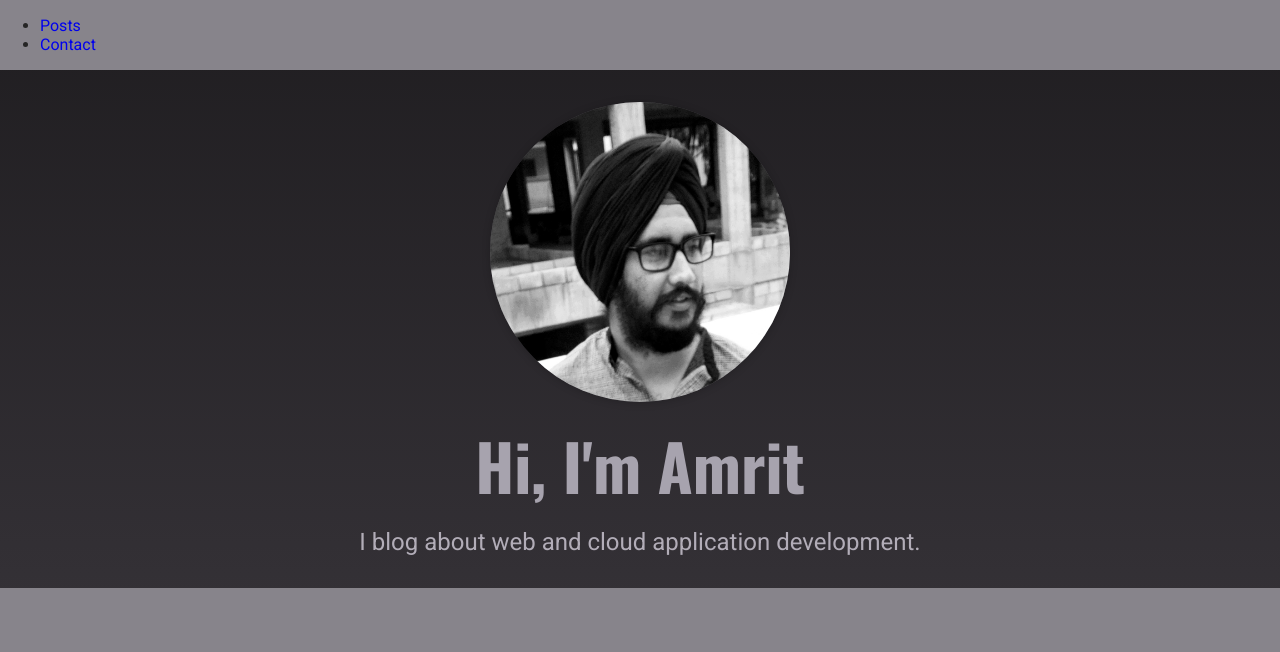
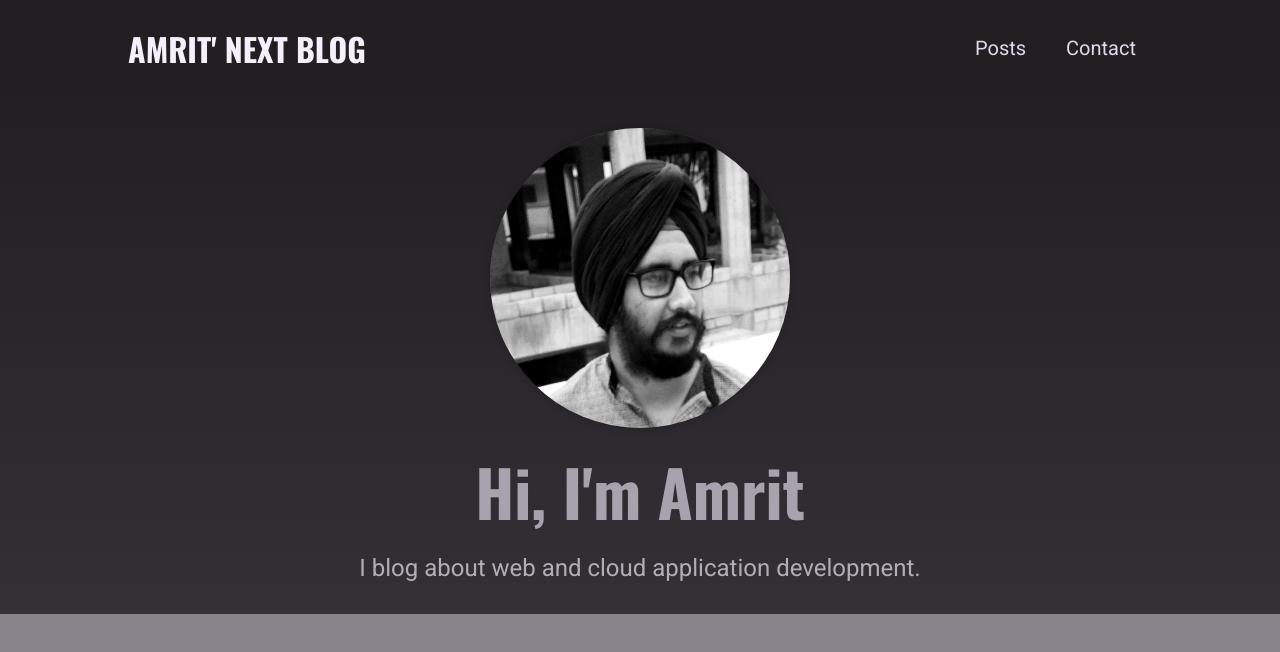
Before and after one commit to amrit-sbagga/nextjs-blog-app, a Next.js app: page / in a window 1280 px wide. Shown: the top 652 px of the page. Built offline with nearby package versions, Linux system fonts and the light colour scheme.

Commit message:
Added styling for logo & main nav

```diff
--- a/components/layout/logo.js
+++ b/components/layout/logo.js
@@ -1,5 +1,6 @@
-import React from 'react';
+import React from "react";
+import classes from "./logo.module.css";
 
 export default function Logo() {
-  return <div></div>;
+  return <div className={classes.logo}>Amrit' Next Blog</div>;
 }
--- /dev/null
+++ b/components/layout/logo.module.css
@@ -0,0 +1,13 @@
+.logo {
+  text-transform: uppercase;
+  font-size: var(--size-5);
+  font-weight: bold;
+  font-family: "Oswald", sans-serif;
+  color: var(--color-grey-50);
+}
+
+@media (min-width: 768px) {
+  .logo {
+    font-size: var(--size-8);
+  }
+}
--- a/components/layout/main-navigation.js
+++ b/components/layout/main-navigation.js
@@ -1,10 +1,11 @@
 import React from "react";
 import Logo from "./logo";
 import Link from "next/link";
+import classes from './main-navigation.module.css';
 
 export default function MainNavigation() {
   return (
-    <header>
+    <header className={classes.header}>
       <Link href="/">
         <a>
           <Logo />
--- /dev/null
+++ b/components/layout/main-navigation.module.css
@@ -0,0 +1,42 @@
+.header {
+  width: 100%;
+  height: 6rem;
+  background-color: var(--color-grey-900);
+  display: flex;
+  justify-content: space-between;
+  align-items: center;
+  padding: 0 10%;
+}
+
+.header ul {
+  list-style: none;
+  display: flex;
+  align-items: baseline;
+  margin: 0;
+  padding: 0;
+}
+
+.header li {
+  margin: 0 var(--size-4);
+}
+
+.header a {
+  color: var(--color-grey-100);
+  font-size: var(--size-4);
+}
+
+.header a:hover,
+.header a:active,
+.header a.active {
+  color: var(--color-grey-200);
+}
+
+@media (min-width: 768px) {
+  .header ul {
+    gap: 0.5rem;
+  }
+
+  .header a {
+    font-size: var(--size-5);
+  }
+}
```
